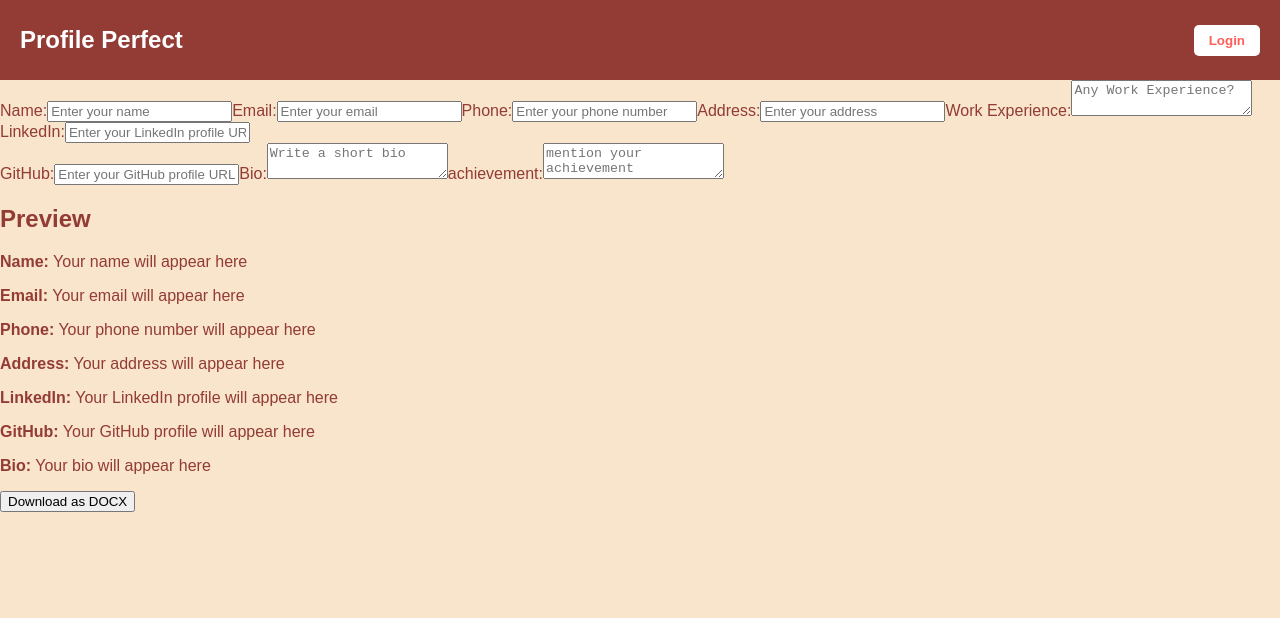
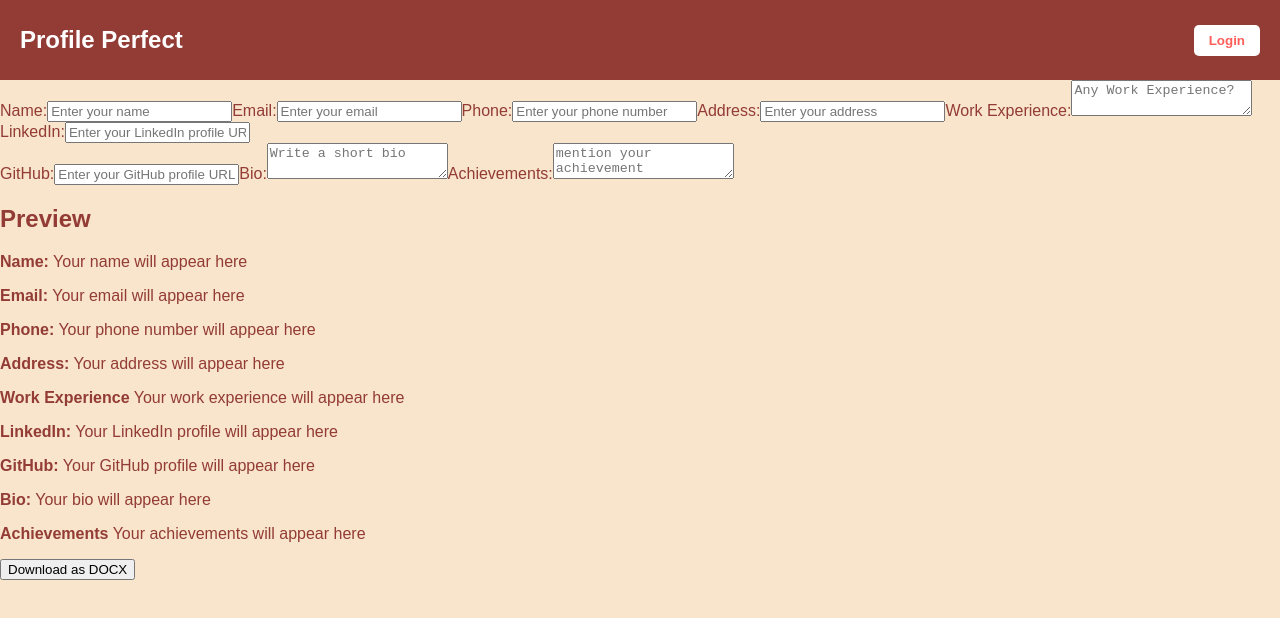
Before and after one commit to Shivanieltore/resumes, a React (Create React App) app in the folder client/: page /personal-info in a window 1280 px wide. Shown: the top 618 px of the page. Built offline with nearby package versions, Linux system fonts and the light colour scheme.

Commit message:
Initial commit

```diff
--- a/client/src/components/Templates.js
+++ b/client/src/components/Templates.js
@@ -8,11 +8,11 @@ function Templates() {
     email: "",
     phone: "",
     address: "",
-    experince:"",
+    experience:"",
     linkedin: "",
     github: "",
     bio: "",
-    achievement:"",
+    achievements:"",
   });
 
   const handleChange = (e) => {
@@ -36,7 +36,7 @@ function Templates() {
             new Paragraph(`LinkedIn: ${formData.linkedin}`),
             new Paragraph(`GitHub: ${formData.github}`),
             new Paragraph(`Bio: ${formData.bio}`),
-            new Paragraph(`Achievements: ${formData.achievement}`),
+            new Paragraph(`Achievements: ${formData.achievements}`),
           ],
         },
       ],
@@ -132,11 +132,11 @@ return (
         ></textarea>
       </label>
       <label>
-        achievement:
+        Achievements:
         <textarea
         type="text"
-        name="achievement"
-        value={formData.achievement}
+        name="achievements"
+        value={formData.achievements}
         onChange={handleChange}
         placeholder="mention your achievement"
         ></textarea>
@@ -163,6 +163,10 @@ return (
         {formData.address || "Your address will appear here"}
       </p>
       <p>
+        <strong>Work Experience</strong>{" "}
+        {formData.experience || "Your work experience will appear here"}
+      </p>
+      <p>
         <strong>LinkedIn:</strong>{" "}
         {formData.linkedin || "Your LinkedIn profile will appear here"}
       </p>
@@ -172,6 +176,10 @@ return (
       </p>
       <p>
         <strong>Bio:</strong> {formData.bio || "Your bio will appear here"}
+      </p>
+      <p>
+        <strong>Achievements</strong>{" "}
+        {formData.achievements || "Your achievements will appear here"}
       </p>
     </div>
   </div>
```
